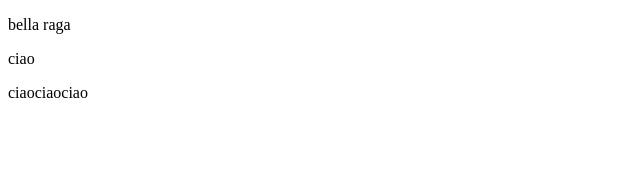
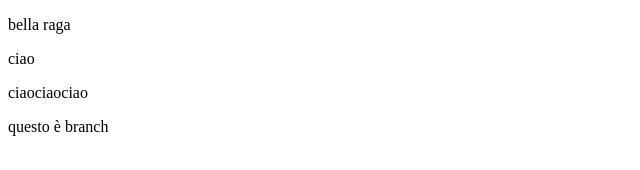
Before and after one commit to Roydano/prova-git, a plain HTML site: page index.html in a window 1280 px wide. Shown: the whole page, without its empty margins (0-640 px from the left). Drawn offline with Linux system fonts and the light colour scheme.

Commit message:
add new branch

```diff
--- a/index.html
+++ b/index.html
@@ -10,7 +10,7 @@
     <p>bella raga</p>
     <p>ciao</p>
     <div>ciaociaociao</div>
-
+    <p>questo è branch</p>
 
 </body>
 </html>
```
